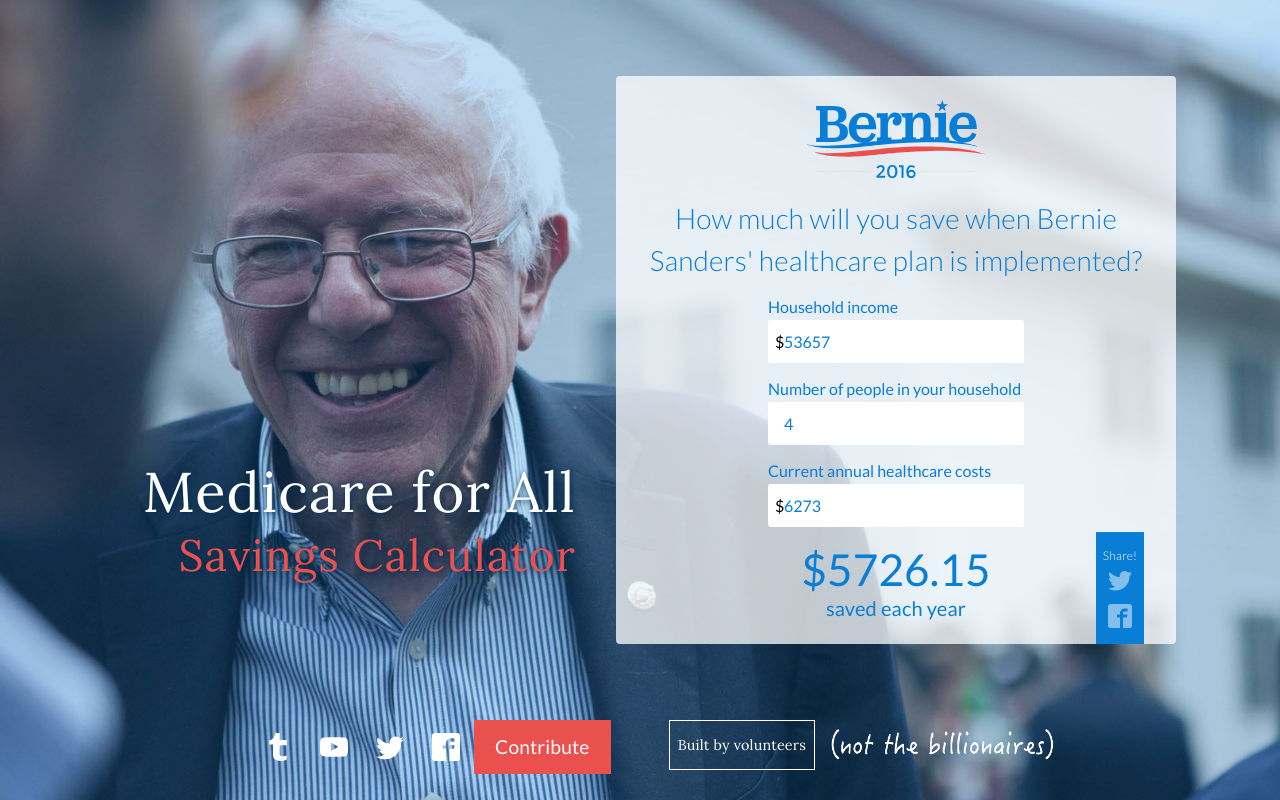
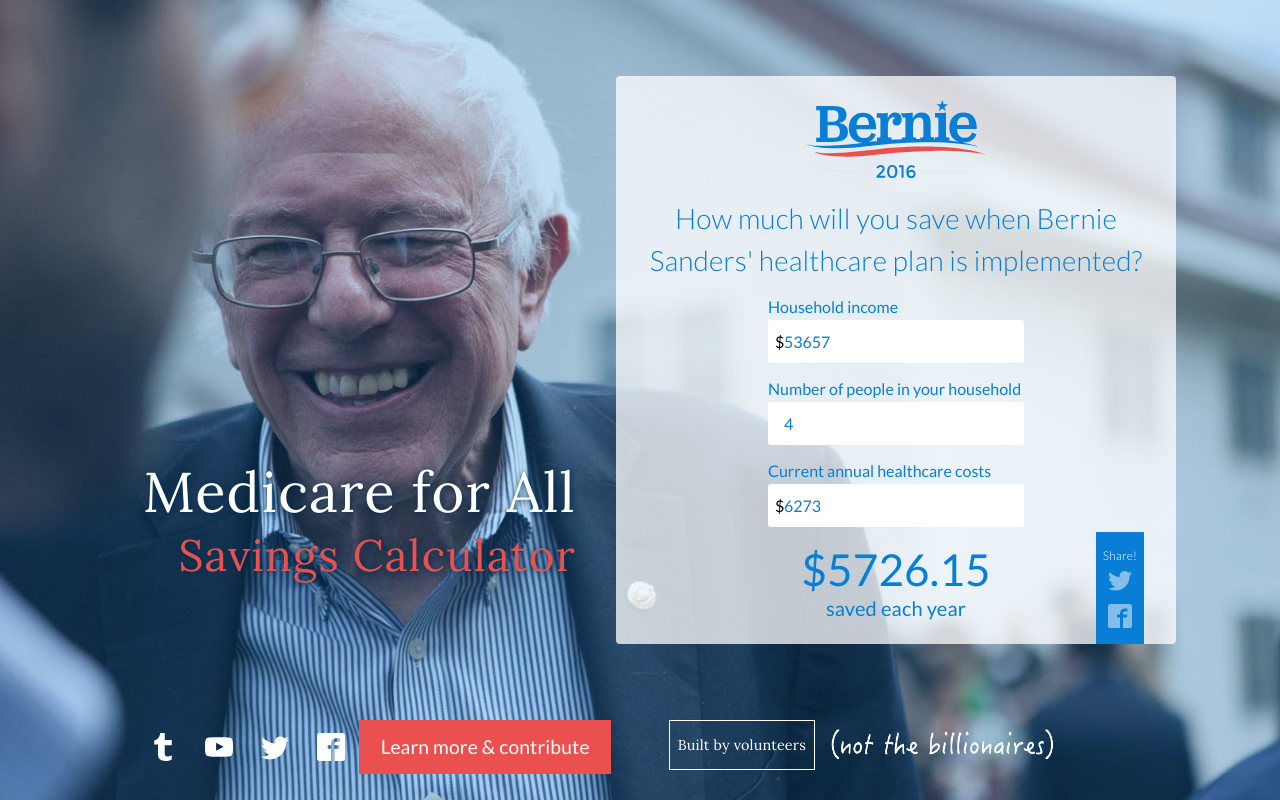
Before and after one commit to PurpleBracket/berniecare, a website: page index.html in a window 1280 px wide. Drawn offline with Linux system fonts and the light colour scheme.

Commit message:
learn more link

```diff
--- a/index.html
+++ b/index.html
@@ -49,7 +49,7 @@
         </right-block>
         <left-block>
 
-          <a id="contribute" href="https://secure.actblue.com/contribute/page/lets-go-bernie">Contribute</a>
+          <a id="contribute" href="https://berniesanders.com/issues/medicare-for-all-2/">Learn more & contribute</a>
 
           <a href="https://www.facebook.com/berniesanders" class="social"><svg class="icon icon-facebook2"><use xlink:href="#icon-facebook2"></use></svg></a>
 
```
